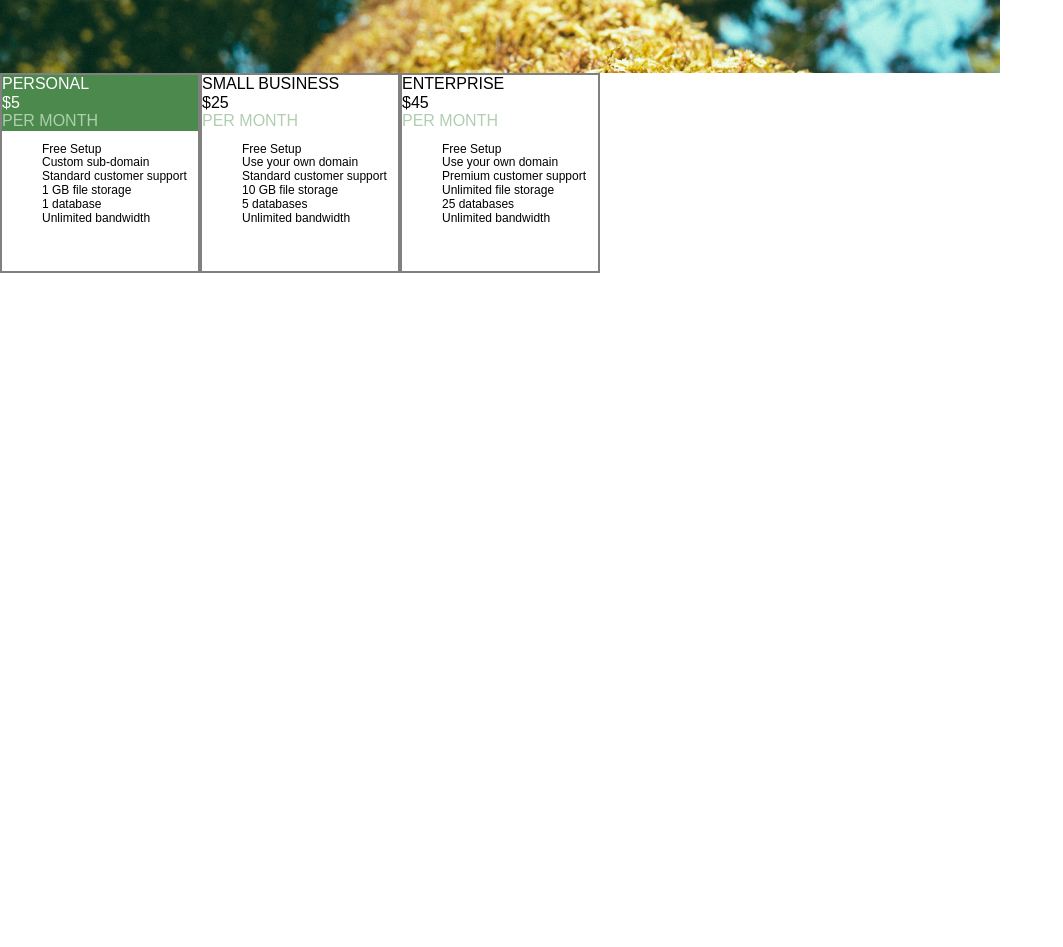
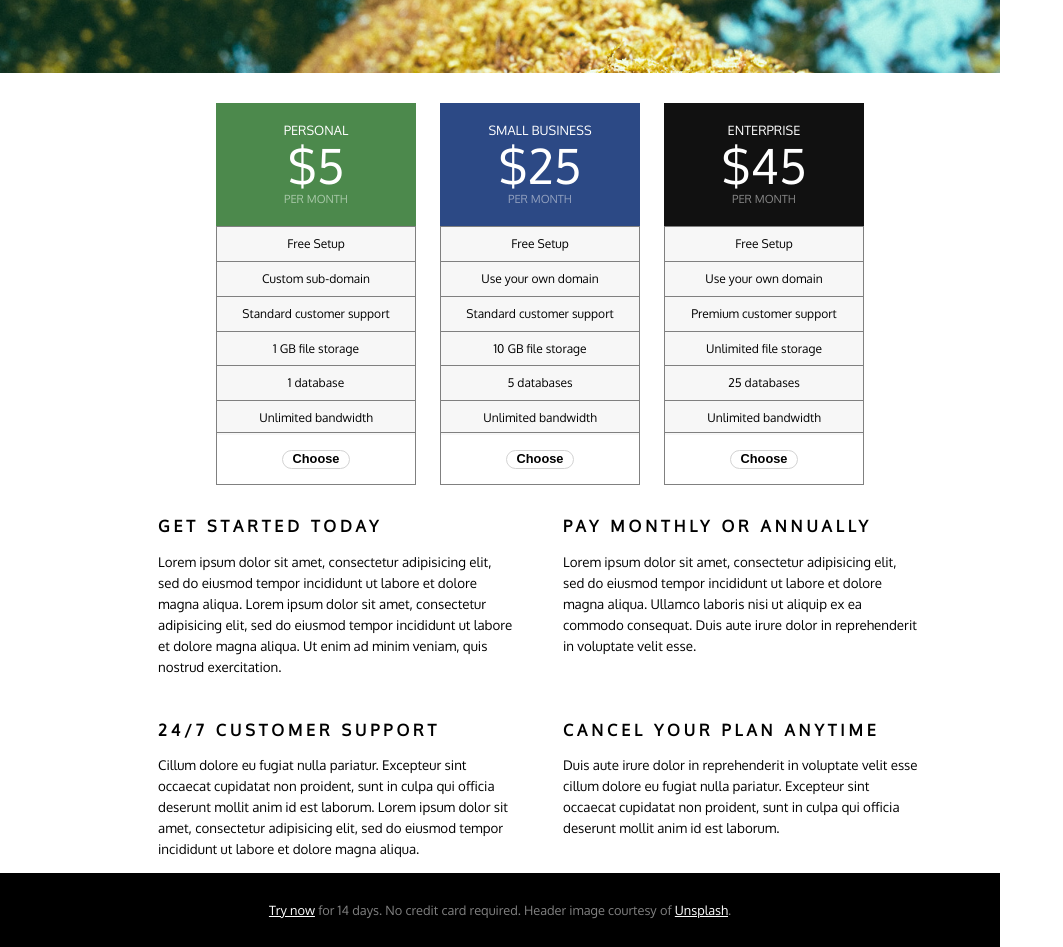
Before and after one commit to mariefilbs/simplepricing, a plain HTML site: page index.html in a window 1280 px wide. Shown: the part 280-1227 px from the top of the page, without its empty margins (0-1063 px from the left). Before the commit the page ends 800 px from the top, so only its background shows below. Drawn offline with Linux system fonts and the light colour scheme; a web font is replaced by a local one.

Commit message:
Footer added. End of day commit.

```diff
--- a/index.html
+++ b/index.html
@@ -2,7 +2,7 @@
 <html>
 <head>
   <link rel="stylesheet" href="normalize.css"/>
-  <link href="https://fonts.googleapis.com/css?family=Chivo" rel="stylesheet">
+  <link href="https://fonts.googleapis.com/css?family=Oxygen" rel="stylesheet">
   <link rel="stylesheet" href="style.css"/>
 </head>
 <body>
@@ -25,7 +25,7 @@
     <div class="top-content green">
       <div class="personal">PERSONAL</div>
       <div class="price">$5</div>
-      <div class="per-month">PER MONTH</div>
+      <div class="per-month-green">PER MONTH</div>
     </div>
     <div class="middle-content">
         <ul class="options-list">
@@ -36,6 +36,7 @@
           <li class="options">1 database</li>
           <li class="options">Unlimited bandwidth</li>
         </ul>
+        <div class="choose"><button>Choose</button></div>
   </div>
   </div>
 
@@ -43,7 +44,7 @@
     <div class="top-content blue">
       <div class="personal">SMALL BUSINESS</div>
       <div class="price">$25</div>
-      <div class="per-month">PER MONTH</div>
+      <div class="per-month-blue">PER MONTH</div>
     </div>
     <div class="middle-content">
         <ul class="options-list">
@@ -54,14 +55,15 @@
           <li class="options">5 databases</li>
           <li class="options">Unlimited bandwidth</li>
         </ul>
+        <div class="choose"><button>Choose</button></div>
   </div>
 </div>
 
-  <div class="membership plan-C">
+  <div class="membership plan-c">
     <div class="top-content black">
       <div class="personal">ENTERPRISE</div>
       <div class="price">$45</div>
-      <div class="per-month">PER MONTH</div>
+      <div class="per-month-black">PER MONTH</div>
     </div>
     <div class="middle-content">
         <ul class="options-list">
@@ -72,10 +74,53 @@
           <li class="options">25 databases</li>
           <li class="options">Unlimited bandwidth</li>
         </ul>
+        <div class="choose"><button>Choose</button></div>
   </div>
 </div>
 </div>
 
+<div class="lower-content">
+				<div class="four-boxes">
+					<div class="lower-header">GET STARTED TODAY</div>
+					<p class="lower-lorem">
+						Lorem ipsum dolor sit amet, consectetur adipisicing elit, sed do eiusmod
+						tempor incididunt ut labore et dolore magna aliqua. Lorem ipsum dolor sit amet, consectetur adipisicing elit, sed do eiusmod
+						tempor incididunt ut labore et dolore magna aliqua. Ut enim ad minim veniam,
+						quis nostrud exercitation.
+					</p>
+        </div>
+        <div class="four-boxes">
+					<div class="lower-header">PAY MONTHLY OR ANNUALLY</div>
+					<p class="lower-lorem">
+						Lorem ipsum dolor sit amet, consectetur adipisicing elit, sed do eiusmod
+						tempor incididunt ut labore et dolore magna aliqua.  Ullamco laboris nisi ut aliquip ex ea commodo
+						consequat. Duis aute irure dolor in reprehenderit in voluptate velit esse.
+					</p>
+				</div>
+
+				<div class="four-boxes">
+					<div class="lower-header">24/7 CUSTOMER SUPPORT</div>
+					<p class="lower-lorem">
+						Cillum dolore eu fugiat nulla pariatur. Excepteur sint occaecat cupidatat non
+						proident, sunt in culpa qui officia deserunt mollit anim id est laborum.  Lorem ipsum dolor sit amet, consectetur adipisicing elit, sed do eiusmod
+						tempor incididunt ut labore et dolore magna aliqua.
+					</p>
+        </div>
+        <div class="four-boxes">
+					<div class="lower-header">CANCEL YOUR PLAN ANYTIME</div>
+					<p class="lower-lorem">
+						Duis aute irure dolor in reprehenderit in voluptate velit esse
+						cillum dolore eu fugiat nulla pariatur. Excepteur sint occaecat cupidatat non
+						proident, sunt in culpa qui officia deserunt mollit anim id est laborum.
+					</p>
+				</div>
+			</div>
+
+<footer>
+  <span class="footertext"><a href="#">Try now</a> for 14 days. No credit card required. Header image courtesy of <a href="#">Unsplash</a>.</span>
+</footer>
+
+
 
 </body>
 </html>
--- a/style.css
+++ b/style.css
@@ -2,7 +2,7 @@
   box-sizing: border-box;
   -webkit-box-sizing: border-box;
   -moz-box-sizing: border-box;
-  font-family: 'Chivo', sans-serif;
+  font-family: 'Oxygen', sans-serif;
   /*border: 1px dotted red;*/
 }
 
@@ -42,21 +42,52 @@ body {
   padding-top: 100px;
 }
 
+li {
+  display: block;
+  text-align: center;
+  border: 0.5px solid grey;
+  border-bottom: 0px solid grey;
+  background-color: #F7F7F7;
+  padding: 10px;
+}
+
+ul {
+  margin-top: 0px;
+}
+
 .three-boxes {
-  overflow: auto;
+  /*overflow: auto;*/
+  text-align: center;
+  margin-left: 80px;
+  margin-top: 20px;
+}
+
+.top-content {
+  text-align: center;
+  padding: 20px;
+}
+
+.personal {
+  font-size: 80%;
+}
+
+.price {
+  font-size: 300%;
 }
 
 .membership {
-  border: 2px solid grey;
+  /*border: 2px solid lightgrey;*/
   width: 200px;
   height: 200px;
-  float: left;
+  display: inline-block;
+  margin: 10px;
+}
 
-}
 
 .options-list {
   list-style: none;
   font-size: 75%;
+  padding-left: 0px;
 }
 
 .green {
@@ -64,6 +95,80 @@ body {
    color: white;
 }
 
-.per-month {
-  color:#B0CEB0;
+.blue {
+   background-color:#2C4985;
+   color: white;
+ }
+
+ .black {
+   background-color: #111111;
+   color: white;
+ }
+
+.per-month-green {
+  color: #A8C8A8;
+  font-size: 70%;
 }
+
+.per-month-blue {
+  color: #93A1BF;
+  font-size: 70%;
+}
+
+.per-month-black {
+  color: #878787;
+  font-size: 70%;
+}
+
+.choose {
+  text-align: center;
+  border: 0.5px solid grey;
+  margin-top: -15px;
+  padding: 15px;
+}
+
+button {
+  border: 1px solid lightgrey;
+  border-radius: 25px;
+  background-color: white;
+  font-size: 80%;
+  font-weight: bold;
+  padding-left: 10px;
+  padding-right: 10px;
+}
+
+.lower-content {
+  text-align: left;
+	padding-left: 135px;
+  padding-top: 20px;
+}
+
+.four-boxes {
+	width: 355px;
+	margin-right: 23px;
+	margin-left: 23px;
+	margin-top: 30px;
+	display: inline-block;
+	font-size: 10pt;
+	line-height: 21px;
+  vertical-align: top;
+}
+
+.lower-header {
+	color: black;
+	letter-spacing: 4px;
+  font-weight: 900;
+  font-size: 120%;
+}
+
+footer {
+  background-color: black;
+  color: grey;
+  text-align: center;
+  padding: 30px;
+  font-size: 80%;
+}
+
+footer a {
+  color: white;
+}
```
